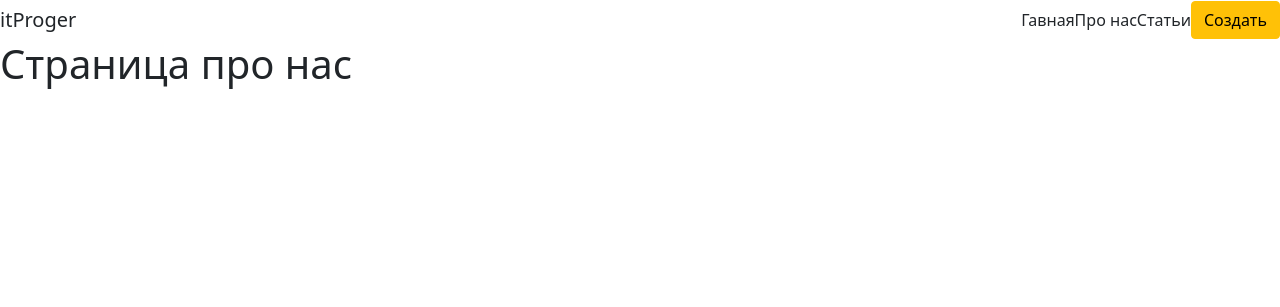
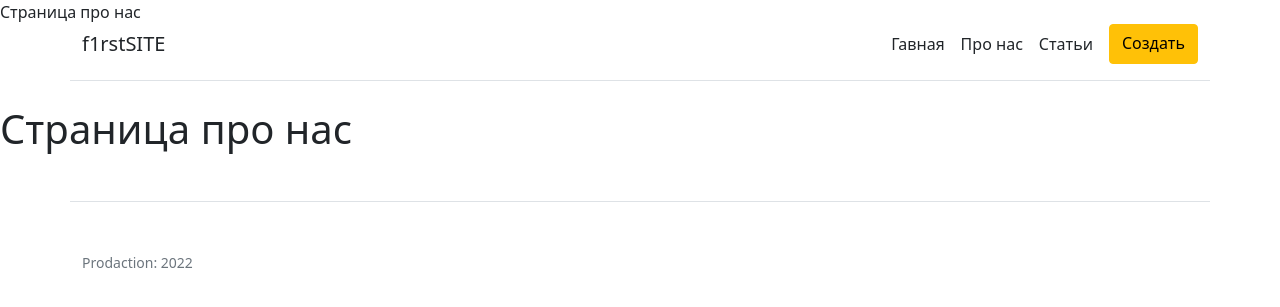
Before and after one commit to Freezy-jungle/python_blog, a Flask app: page /about in a window 1280 px wide. Shown: the top 307 px of the page. Run offline with Flask 2, Linux system fonts and the light colour scheme.

Commit message:
Add all files

```diff
--- a/templates/base.html
+++ b/templates/base.html
@@ -5,22 +5,32 @@
     <meta name="viewport"
           content="width=device-width, user-scalable=no, initial-scale=1.0, maximum-scale=1.0, minimum-scale=1.0">
     <meta http-equiv="X-UA-Compatible" content="ie=edge">
-    <link rel="stylesheet" href="{{url_for('static', filename='css/main.css') }}">
-    <link rel="stylesheet" href="https://cdn.jsdelivr.net/npm/bootstrap@5.1.3/dist/css/bootstrap.min.css" rel="stylesheet" integrity="sha384-1BmE4kWBq78iYhFldvKuhfTAU6auU8tT94WrHftjDbrCEXSU1oBoqyl2QvZ6jIW3" crossorigin="anonymous">
+    <link rel="stylesheet" href="{{ url_for('static', filename='css/main.css') }}">
+    <link rel="stylesheet" href="https://cdn.jsdelivr.net/npm/bootstrap@5.1.3/dist/css/bootstrap.min.css"
     <title>{% block title %}{% endblock %}</title>
 </head>
 <body>
 
-      <div class="d-flex align-items-center text-dark text-decoration-none">
-       <h5 class="my-0 mr-md-auto font-weight-normal">itProger</h5>
-        <nav class="d-inline-flex mt-2 mt-md-0 ms-md-auto">
-        <a class="py-2 text-dark text-decoration-none" href="/">Гавная</a>
-        <a class="py-2 text-dark text-decoration-none" href="/about">Про нас</a>
-            <a class="py-2 text-dark text-decoration-none" href="/posts">Статьи</a>
-       </nav>
-          <a class="btn btn-warning" href="/create-article">Создать</a>
-      </div>
+        <div class="container d-flex flex-column flex-md-row align-items-center pb-3 mb-4 border-bottom">
+           <h5 class="my-0 mr-md-auto font-weight-normal">f1rstSITE</h5>
 
-    {% block body %}{% endblock %}
+            <nav class="d-inline-flex mt-2 mt-md-0 ms-md-auto">
+                <a class="me-3 py-2 text-dark text-decoration-none" href="/">Гавная</a>
+                <a class="me-3 py-2 text-dark text-decoration-none" href="/about">Про нас</a>
+                <a class="me-3 py-2 text-dark text-decoration-none" href="/posts">Статьи</a>
+                <a class="btn btn-warning" href="/create-article">Создать</a>
+            <nav>
+        </div>
+
+        {% block body %}{% endblock %}
+
+    <footer class="container my-md-5 pt-md-5 border-top">
+        <div class="row">
+          <div class="col-12 col-md">
+            <small class="mb-3 text-muted">Prodaction: 2022</small>
+          </div>
+        </div>
+      </footer>
+
 </body>
 </html>
```
Also changed, not shown: requirements.txt (added, +12 -0 lines), 1 other file.
